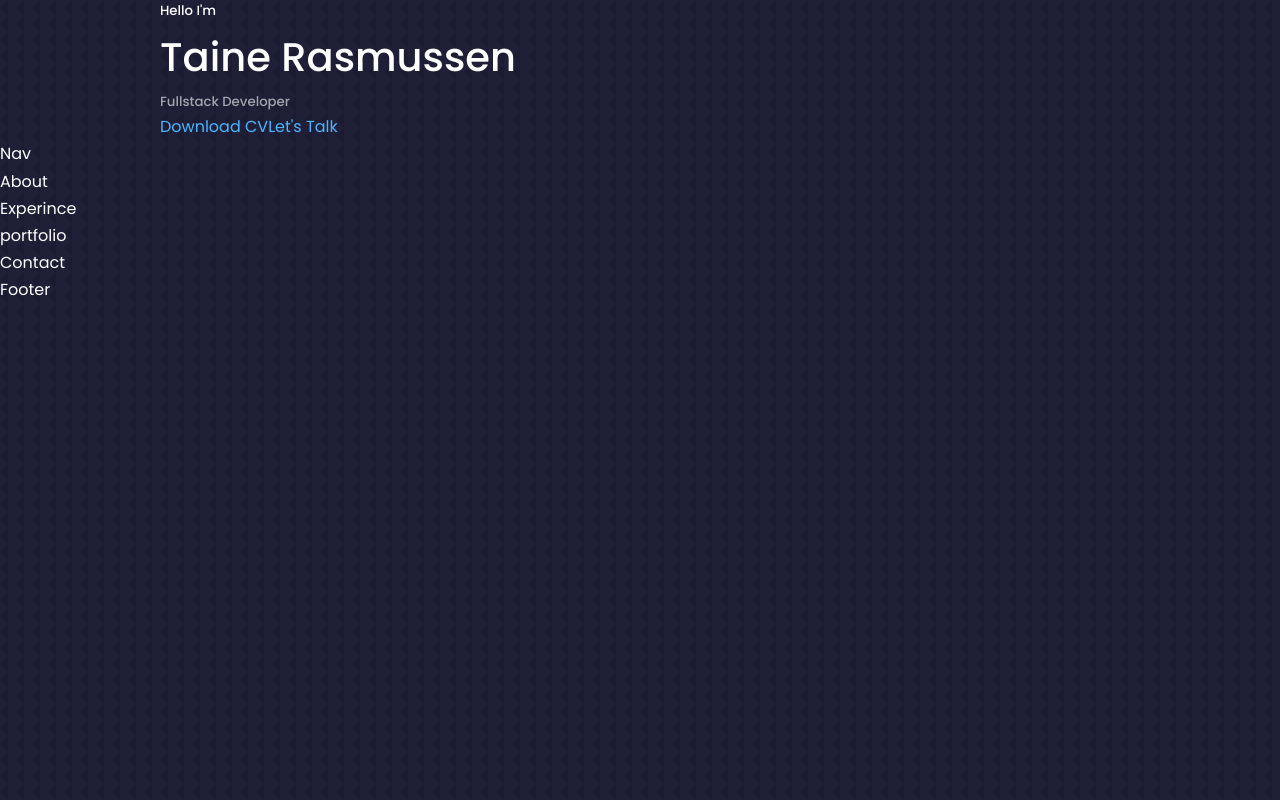
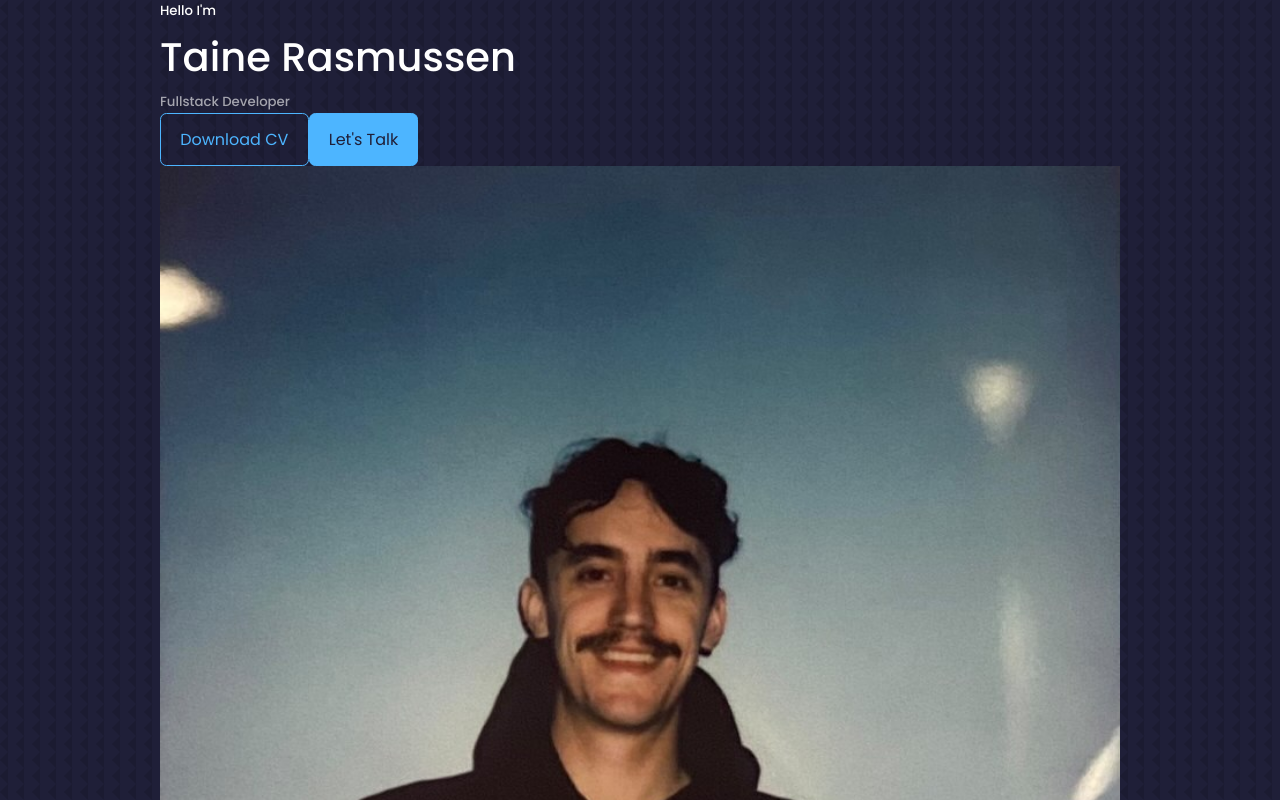
Before and after one commit to taine-rasmussen/portfoliov1, a React (Create React App) app: page / in a window 1280 px wide. Shown: the top 800 px of the page. Built offline with nearby package versions, Linux system fonts and the light colour scheme.

Commit message:
added react icons for socials component

```diff
--- a/package.json
+++ b/package.json
@@ -8,6 +8,7 @@
     "@testing-library/user-event": "^13.5.0",
     "react": "^18.1.0",
     "react-dom": "^18.1.0",
+    "react-icons": "^4.3.1",
     "react-scripts": "5.0.1",
     "web-vitals": "^2.1.4"
   },
--- a/src/Components/Header/CTA.js
+++ b/src/Components/Header/CTA.js
@@ -3,8 +3,8 @@ import React from 'react'
 const CTA = () => {
    return (
       <div className="cta">
-         <a download>Download CV</a>
-         <a href='#contact'>Let's Talk</a>
+         <a href='need to import CV' download className="btn">Download CV</a>
+         <a href='#contact' className="btn btn-primary">Let's Talk</a>
       </div>
    )
 }
--- a/src/Components/Header/Header.js
+++ b/src/Components/Header/Header.js
@@ -1,6 +1,7 @@
 import React from 'react'
 import './Header.css'
 import CTA from './CTA'
+import profile from '../../assets/profile.jpeg'
 
 const Header = () => {
   return (
@@ -10,6 +11,12 @@ const Header = () => {
         <h1>Taine Rasmussen</h1>
         <h5 className="text-light">Fullstack Developer</h5>
         <CTA />
+
+        <div className="me">
+          <img src={profile} alt='prfole image' />
+        </div>
+
+        <a href='#contact' className="scroll_down">Scroll</a>
       </div>
     </header>
   )
```
Also changed, not shown: src/Components/Header/Socials.js (added, +12 -0 lines), src/assets/profile.jpeg (added), 1 other file (tests, documents, lock files or other folders).
